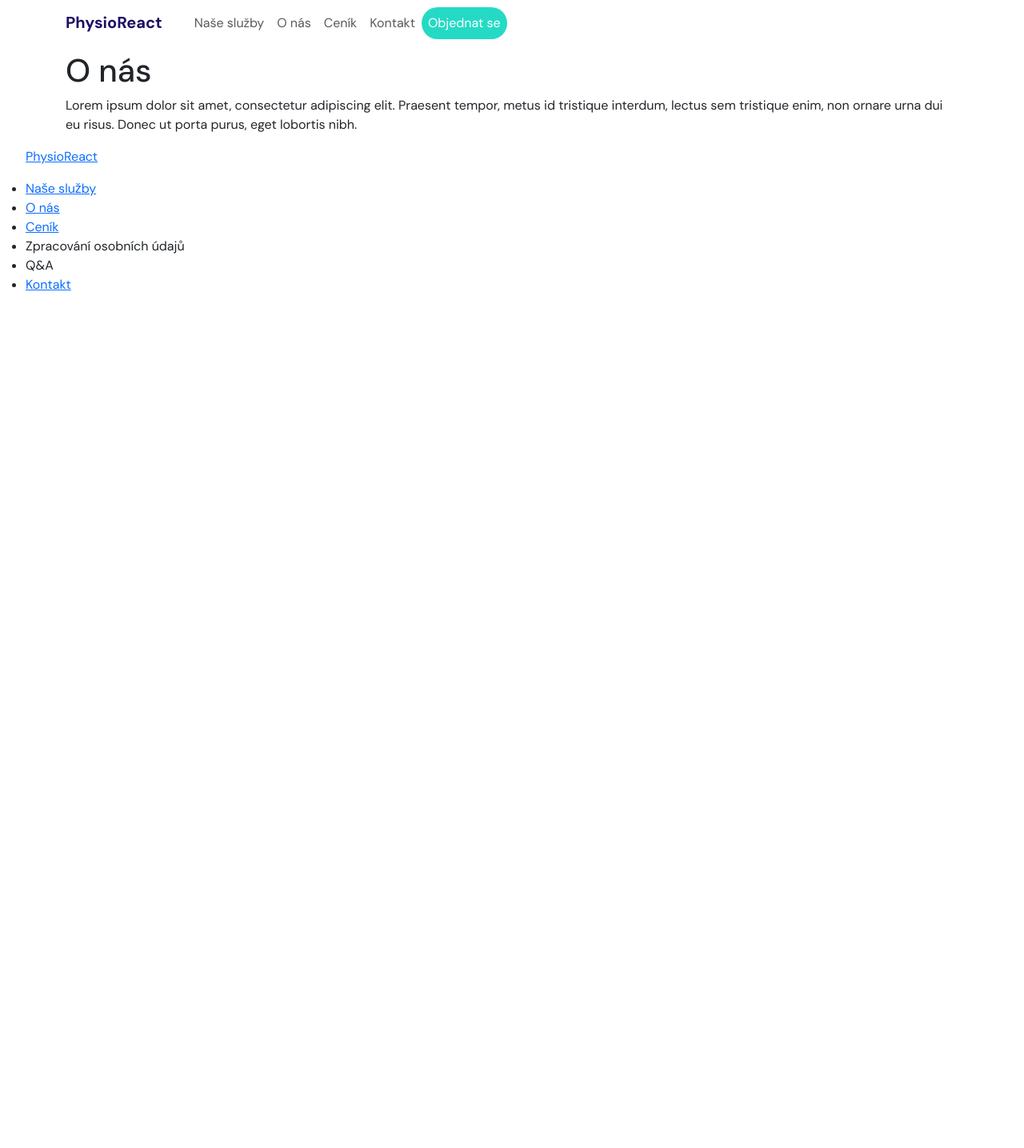
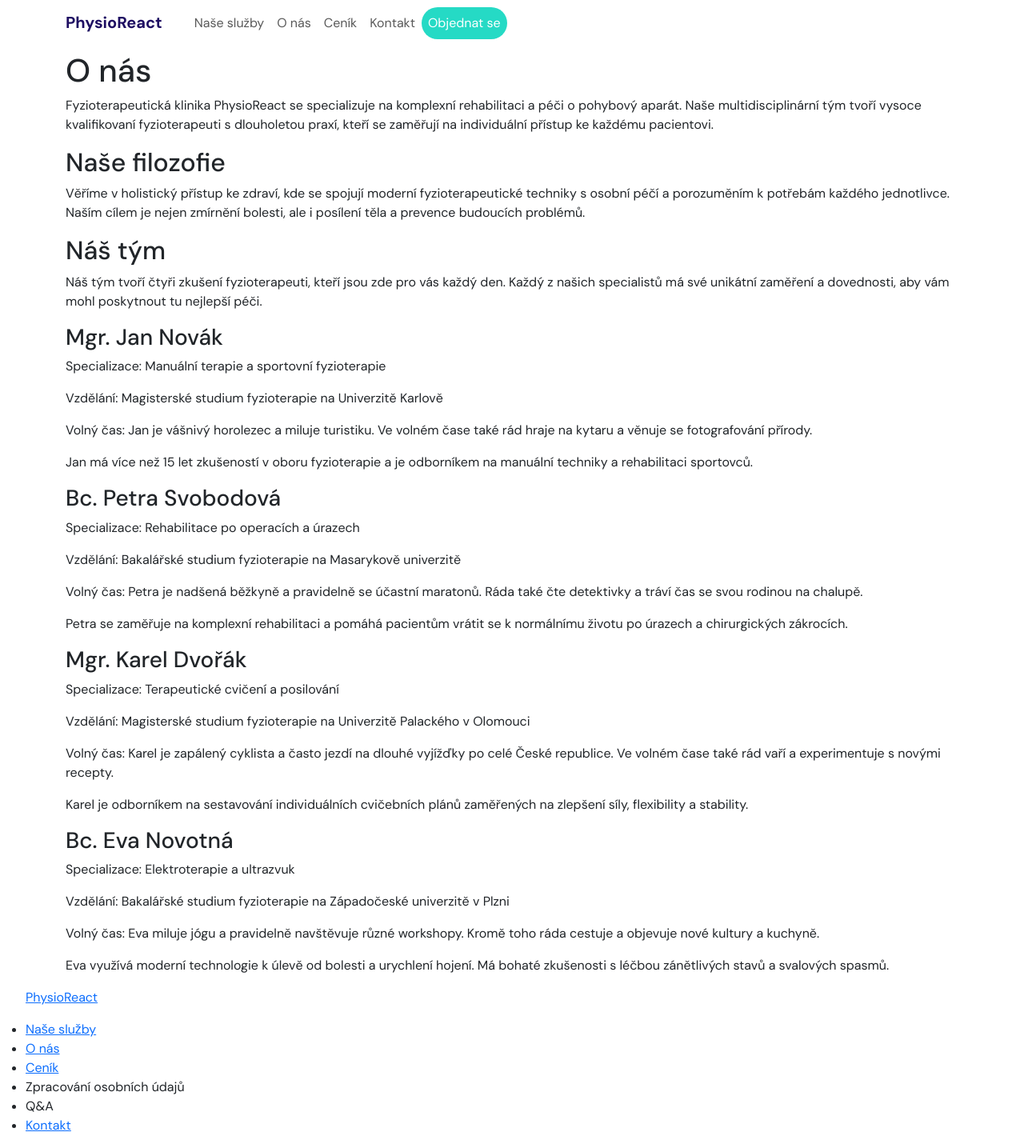
Before and after one commit to iStwer/team-project-and-BE, a React (Create React App) app: page /aboutus in a window 1280 px wide. Shown: the whole page at 80% size. Before the commit the page ends 800 px from the top, so only its background shows below. Built offline with nearby package versions, Linux system fonts and the light colour scheme.

Commit message:
added content to About us page

```diff
--- a/src/pages/about-us/About-us.tsx
+++ b/src/pages/about-us/About-us.tsx
@@ -2,13 +2,94 @@ import { Container } from 'react-bootstrap';
 
 export const Aboutus = () => {
   return (
-    <Container>
-      <h1>O nás</h1>
-      <p>
-        Lorem ipsum dolor sit amet, consectetur adipiscing elit. Praesent
-        tempor, metus id tristique interdum, lectus sem tristique enim, non
-        ornare urna dui eu risus. Donec ut porta purus, eget lobortis nibh.
-      </p>
-    </Container>
+    <>
+      <Container>
+        <h1>O nás</h1>
+        <p>
+          Fyzioterapeutická klinika PhysioReact se specializuje na komplexní
+          rehabilitaci a péči o pohybový aparát. Naše multidisciplinární tým
+          tvoří vysoce kvalifikovaní fyzioterapeuti s dlouholetou praxí, kteří
+          se zaměřují na individuální přístup ke každému pacientovi.
+        </p>
+      </Container>
+      <Container>
+        <h2>Naše filozofie</h2>
+        <p>
+          Věříme v holistický přístup ke zdraví, kde se spojují moderní
+          fyzioterapeutické techniky s osobní péčí a porozuměním k potřebám
+          každého jednotlivce. Naším cílem je nejen zmírnění bolesti, ale i
+          posílení těla a prevence budoucích problémů.
+        </p>
+      </Container>
+      <Container>
+        <h2>Náš tým</h2>
+        <p>
+          Náš tým tvoří čtyři zkušení fyzioterapeuti, kteří jsou zde pro vás
+          každý den. Každý z našich specialistů má své unikátní zaměření a
+          dovednosti, aby vám mohl poskytnout tu nejlepší péči.
+        </p>
+      </Container>
+      <Container>
+        <h3>Mgr. Jan Novák</h3>
+        <p>Specializace: Manuální terapie a sportovní fyzioterapie</p>
+        <p>Vzdělání: Magisterské studium fyzioterapie na Univerzitě Karlově</p>
+        <p>
+          Volný čas: Jan je vášnivý horolezec a miluje turistiku. Ve volném čase
+          také rád hraje na kytaru a věnuje se fotografování přírody.
+        </p>
+        <p>
+          Jan má více než 15 let zkušeností v oboru fyzioterapie a je odborníkem
+          na manuální techniky a rehabilitaci sportovců.
+        </p>
+      </Container>
+      <Container>
+        <h3>Bc. Petra Svobodová</h3>
+        <p>Specializace: Rehabilitace po operacích a úrazech</p>
+        <p>
+          Vzdělání: Bakalářské studium fyzioterapie na Masarykově univerzitě
+        </p>
+        <p>
+          Volný čas: Petra je nadšená běžkyně a pravidelně se účastní maratonů.
+          Ráda také čte detektivky a tráví čas se svou rodinou na chalupě.
+        </p>
+        <p>
+          Petra se zaměřuje na komplexní rehabilitaci a pomáhá pacientům vrátit
+          se k normálnímu životu po úrazech a chirurgických zákrocích.
+        </p>
+      </Container>
+      <Container>
+        <h3>Mgr. Karel Dvořák</h3>
+        <p>Specializace: Terapeutické cvičení a posilování</p>
+        <p>
+          Vzdělání: Magisterské studium fyzioterapie na Univerzitě Palackého v
+          Olomouci
+        </p>
+        <p>
+          Volný čas: Karel je zapálený cyklista a často jezdí na dlouhé vyjížďky
+          po celé České republice. Ve volném čase také rád vaří a experimentuje
+          s novými recepty.
+        </p>
+        <p>
+          Karel je odborníkem na sestavování individuálních cvičebních plánů
+          zaměřených na zlepšení síly, flexibility a stability.
+        </p>
+      </Container>
+      <Container>
+        <h3>Bc. Eva Novotná</h3>
+        <p>Specializace: Elektroterapie a ultrazvuk</p>
+        <p>
+          Vzdělání: Bakalářské studium fyzioterapie na Západočeské univerzitě v
+          Plzni
+        </p>
+        <p>
+          Volný čas: Eva miluje jógu a pravidelně navštěvuje různé workshopy.
+          Kromě toho ráda cestuje a objevuje nové kultury a kuchyně.
+        </p>
+        <p>
+          Eva využívá moderní technologie k úlevě od bolesti a urychlení hojení.
+          Má bohaté zkušenosti s léčbou zánětlivých stavů a svalových spasmů.
+        </p>
+      </Container>
+    </>
   );
 };
```
